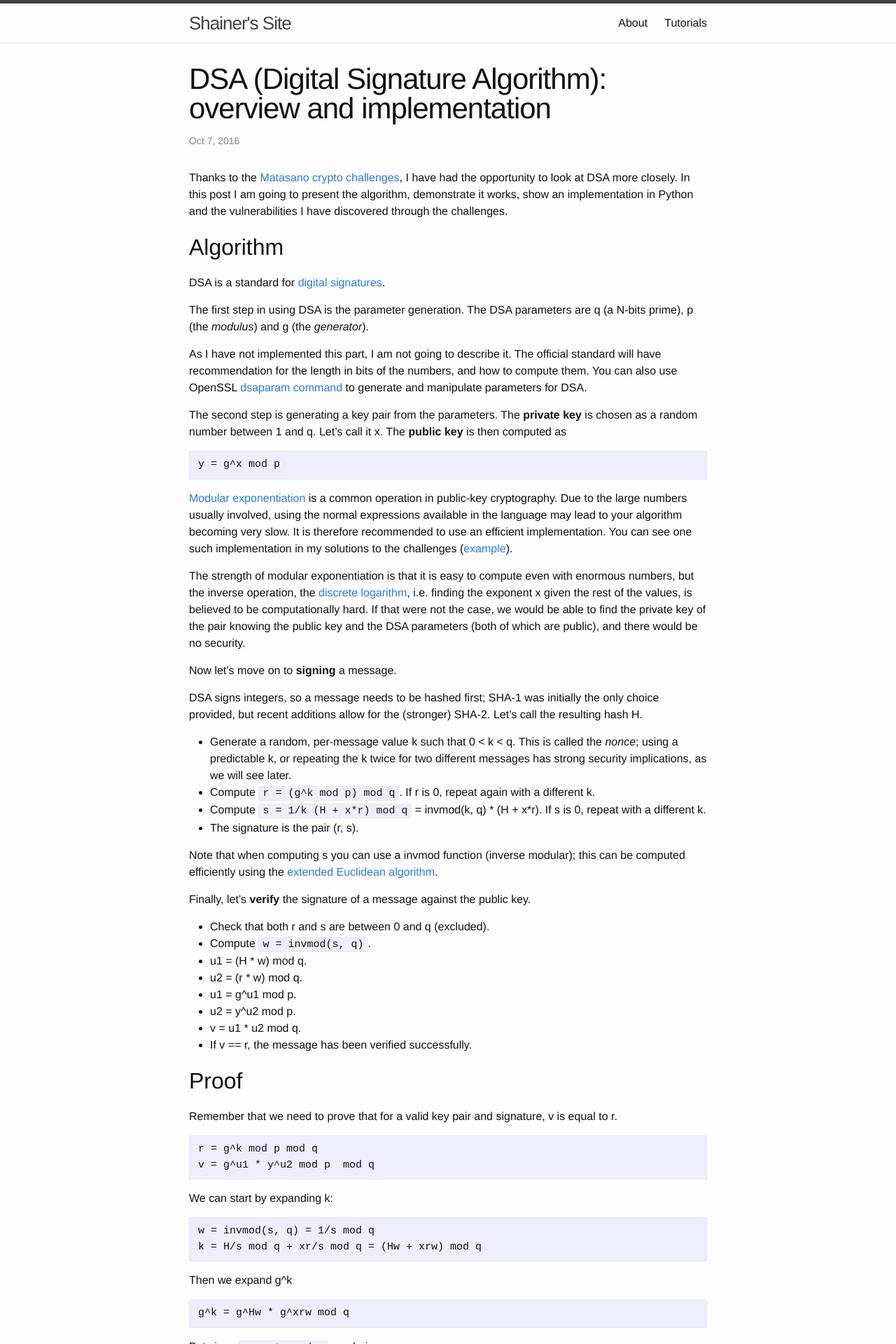
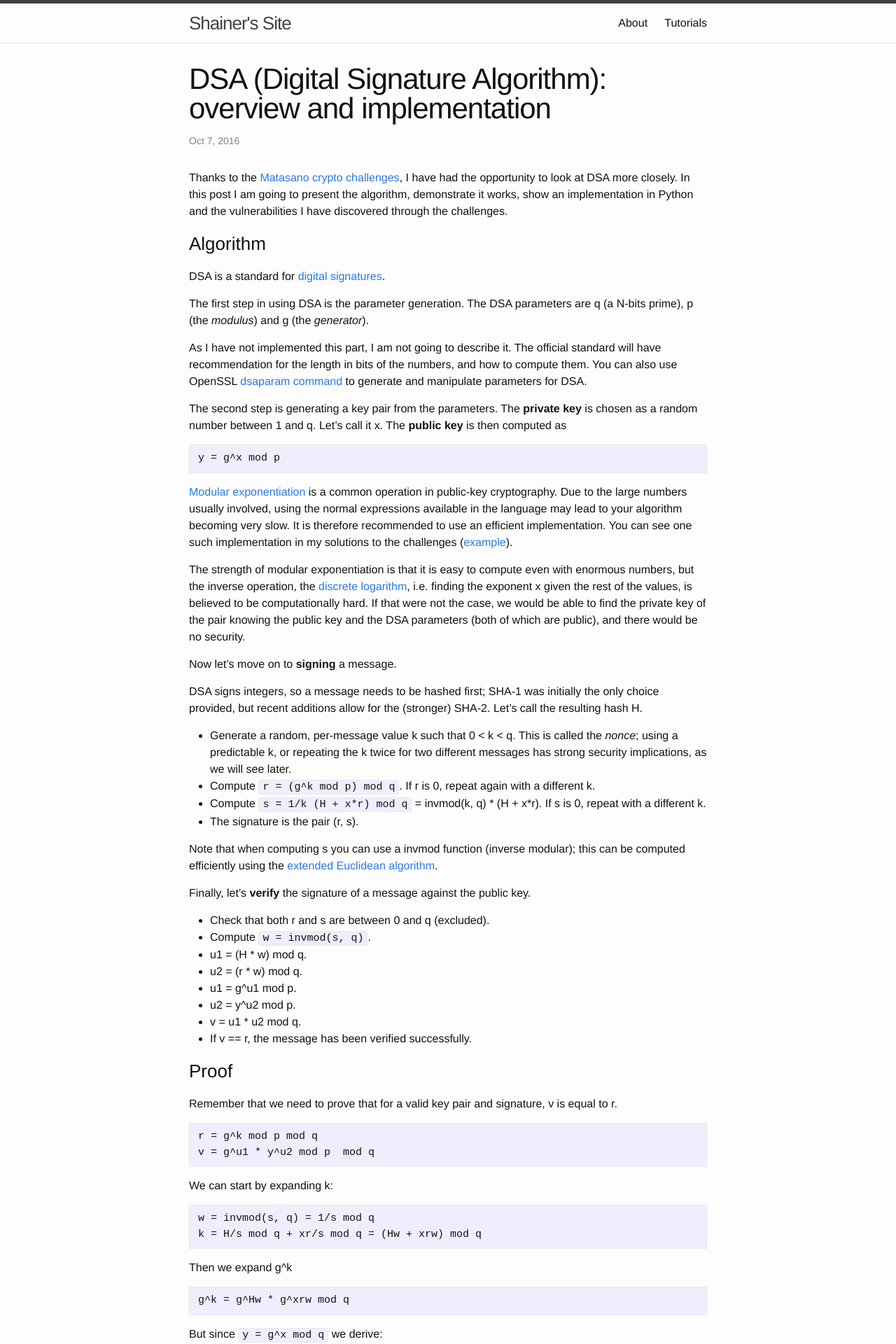
Before and after one commit to shainer/shainer.github.io, a Jekyll site: the page built from _posts/2016-10-07-dsa.md, in a window 1280 px wide. Shown: the top 1920 px of the page at 70% size. Built offline with Jekyll 4.4.1, drawn with Linux system fonts in a browser that asks for light colours.

````diff
--- a/_posts/2016-10-07-dsa.md
+++ b/_posts/2016-10-07-dsa.md
@@ -8,7 +8,7 @@ categories: crypto python matasano
 
 Thanks to the [Matasano crypto challenges](http://cryptopals.com), I have had the opportunity to look at DSA more closely. In this post I am going to present the algorithm, demonstrate it works, show an implementation in Python and the vulnerabilities I have discovered through the challenges.
 
-## Algorithm
+### Algorithm
 DSA is a standard for [digital signatures](https://en.wikipedia.org/wiki/Digital_signature).
 
 The first step in using DSA is the parameter generation. The DSA parameters are q (a N-bits prime), p (the _modulus_) and g (the _generator_).
@@ -47,7 +47,7 @@ Finally, let's **verify** the signature of a message against the public key.
 - v = u1 * u2 mod q.
 - If v == r, the message has been verified successfully.
 
-## Proof
+### Proof
 Remember that we need to prove that for a valid key pair and signature, v is equal to r.
 
 ```
@@ -76,7 +76,7 @@ g^k = g^Hw ^ y^rw mod q = g^u1 * y^u2
 
 which proves our point. It follows that if the keypair is not valid, or the signature is tampered with, the verification will not work.
 
-## Vulnerability 1: guessing k
+### Vulnerability 1: guessing k
 
 If k is predictable or can be guessed easily with an exhaustive search, the private key can be recovered. Remember that when signing the message we computed ```s = 1/k (H + x*r) mod q```. From this you can derive:
 
@@ -110,7 +110,7 @@ def BreakDSA(p, g, q, r, s):
 
 ```
 
-## Vulnerability 2: repeating k
+### Vulnerability 2: repeating k
 
 Even if your k is very secure, you should never use it to sign two different messages. If an attacker knows of two messages signed with the same k, the value of k itself can be recovered. You start from
 
@@ -130,7 +130,7 @@ k = ((H1 - H2) / (s1 - s2)) mod q
 
 As we know, we can then recover the private key x from k. Note that it is sometimes possible to get a negative k from this computation, which common DSA implementations do not accept. If that happens, you can simply invert the roles of the first and second messages in the computation, since it does not matter for the result.
 
-## Vulnerability 3: parameter tampering
+### Vulnerability 3: parameter tampering
 
 The initial choice of parameters influences the security of the algorithm. An interesting case occurs when G is equal to P + 1. Let's see what happens with the keypair and signature generation:
 
@@ -147,5 +147,5 @@ v = ((p+1)^u1 * 1^u2) mod p = (p+1)^u1 mod p = 1
 
 so v == r trivially, because they are both equal to 1 (I did not compute u1 and u2 since they are irrelevant). So the public key will verify any signature, no matter what.
 
-## Coming soon
+### Coming soon
 ECDSA is a modification of the traditional DSA that uses elliptic curve cryptography. I have not reached that part yet, but I plan to do soon, and I will post about ECDSA to compare it with its traditional counterpart.
````
